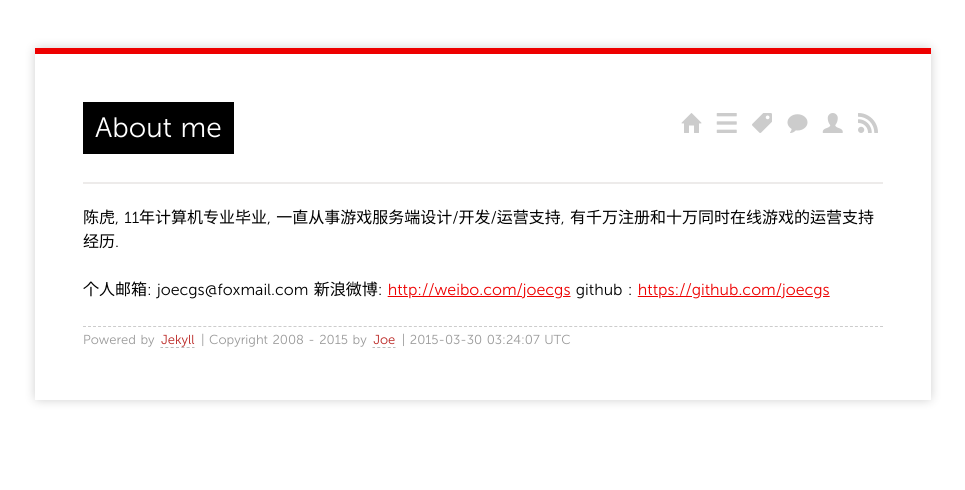
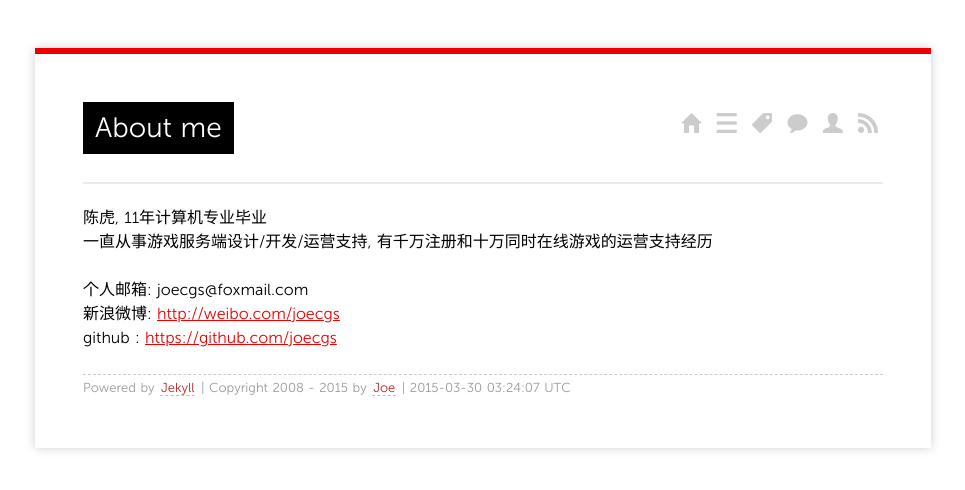
Before and after one commit to joecgs/joecgs.github.com, a Jekyll site: the page built from about/index.md, in a window 1280 px wide. Shown: the top 490 px of the page, without its empty margins (157-1122 px from the left). Built offline with Jekyll 4.4.1, drawn with Linux system fonts in a browser that asks for light colours; Markdown is read by kramdown in place of the engine named in the settings; comment, search, counter and statistics services are not loaded.

Commit message:
modify own info

```diff
--- a/about/index.md
+++ b/about/index.md
@@ -4,8 +4,9 @@
 comments: yes
 ---
 
-陈虎, 11年计算机专业毕业,
-一直从事游戏服务端设计/开发/运营支持, 有千万注册和十万同时在线游戏的运营支持经历.
+陈虎, 11年计算机专业毕业
+一直从事游戏服务端设计/开发/运营支持, 有千万注册和十万同时在线游戏的运营支持经历
+
 
 个人邮箱: joecgs@foxmail.com
 新浪微博: [http://weibo.com/joecgs](http://weibo.com/joecgs)
```
